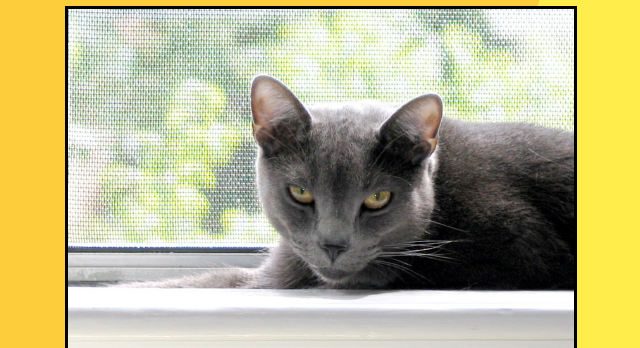
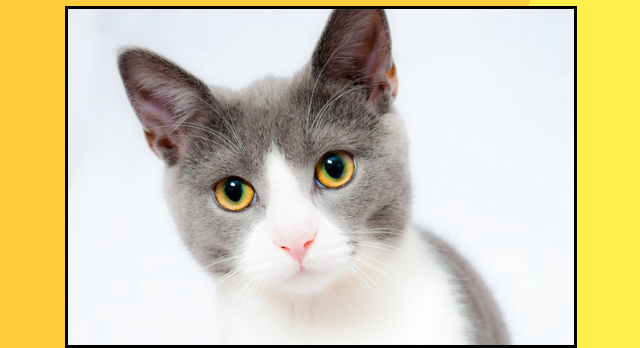
Before and after one commit to Sparrow0hawk/starter_js, a plain HTML site: page js_clock/index.html in a window 1280 px wide. Shown: the part 80-428 px from the top of the page, without its empty margins (319-959 px from the left). Drawn offline with Linux system fonts and the light colour scheme.

Commit message:
randomly loop through cat images

```diff
--- a/js_clock/index.html
+++ b/js_clock/index.html
@@ -9,7 +9,7 @@
     <h1>A javascript clock</h1>
     <div class="main">
 
-      <img class="img_content" src="assets/russian_blue1.jpg" alt="A Russian blue cat">
+      <img class="img_content" id="catz" src="assets/cat5.jpg" alt="A cat">
 
       <div class="clock" id="MyClockDisplay" onload="showTime()">
         <script type="text/javascript" src="src/clock.js">
@@ -19,7 +19,6 @@
     </div>
 
 
-
-
+    <script type="text/javascript" src="src/cat_im.js"></script>
   </body>
 </html>
--- /dev/null
+++ b/js_clock/src/cat_im.js
@@ -0,0 +1,25 @@
+/*
+* loop through cat images
+*
+*/
+"use strict";
+
+const images = ['cat1.jpg',
+  'cat2.jpg',
+  'cat3.jpg',
+  'cat4.jpg',
+  'cat5.jpg']
+
+let img = document.getElementById("catz");
+
+function changeImage() {
+
+  let ind = Math.floor( Math.random() * images.length );
+  let selected = images[ ind ];
+
+  img.src = 'assets/' + selected
+
+  setTimeout(changeImage, 3000)
+}
+
+changeImage()
```
Also changed, not shown: js_clock/assets/cat1.jpg (added), js_clock/assets/cat2.jpg (added), js_clock/assets/cat3.jpg (added), js_clock/assets/cat5.jpg (renamed from js_clock/assets/russian_blue1.jpg), 1 other file.
